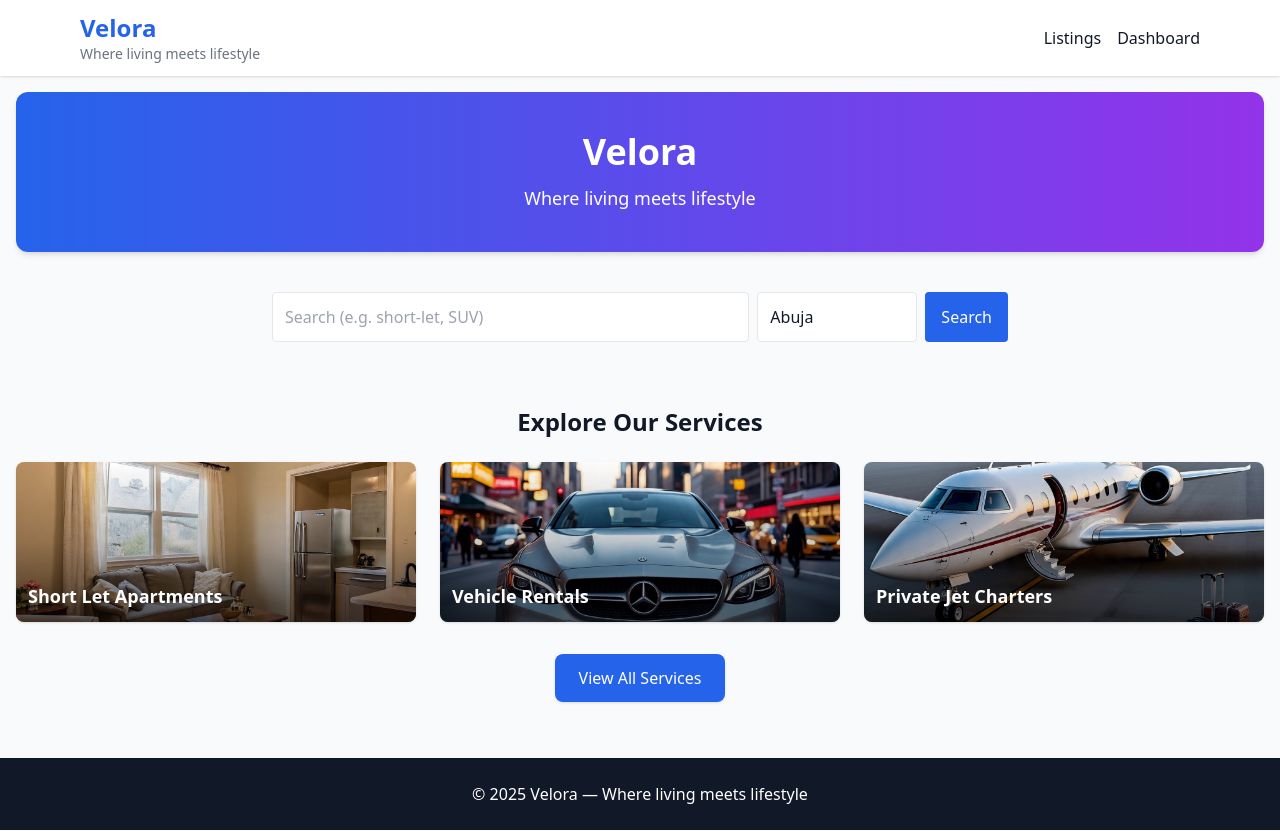
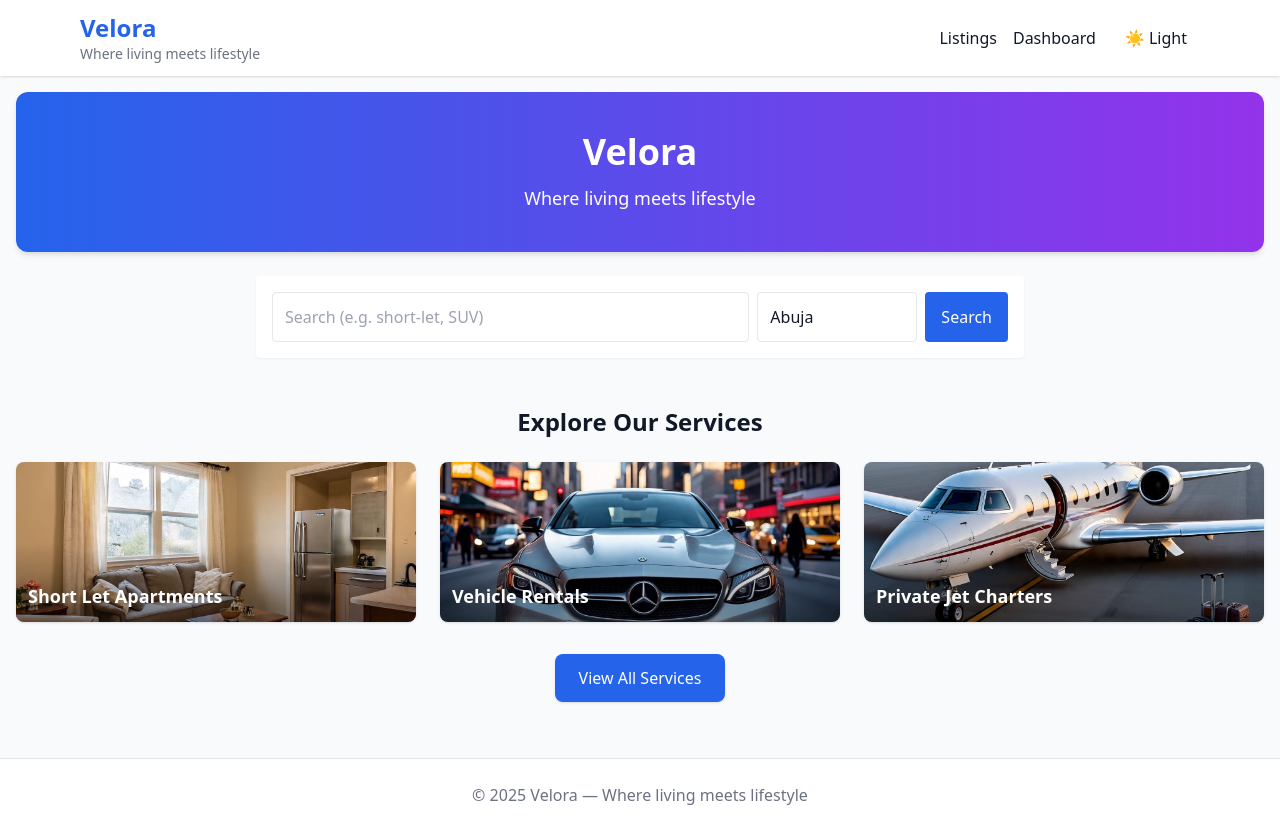
Before and after one commit to Musteey6884/velora, a React (Vite) app: page / in a window 1280 px wide. Built offline with nearby package versions, Linux system fonts and the light colour scheme; no server answers.

Commit message:
New Update

```diff
--- a/src/components/CurrencySelector.jsx
+++ b/src/components/CurrencySelector.jsx
@@ -3,7 +3,7 @@ export default function CurrencySelector({onChange}) {
   const [cur, setCur] = useState("NGN");
   function change(v){ setCur(v); onChange && onChange(v); }
   return (
-    <select value={cur} onChange={e=>change(e.target.value)} className="border p-2 rounded">
+    <select value={cur} onChange={e=>change(e.target.value)} className="border p-2 rounded bg-transparent">
       <option value="NGN">NGN</option>
       <option value="USD">USD</option>
       <option value="EUR">EUR</option>
--- a/src/components/Footer.jsx
+++ b/src/components/Footer.jsx
@@ -1,8 +1,8 @@
 export default function Footer(){
   return (
-    <footer className="bg-gray-900 text-white mt-10">
+    <footer className="surface mt-10 border-t border-gray-200 dark:border-gray-700 transition-colors">
       <div className="max-w-6xl mx-auto px-4 py-6 text-center">
-        <div>© {new Date().getFullYear()} Velora — Where living meets lifestyle</div>
+        <div className="muted">© {new Date().getFullYear()} Velora — Where living meets lifestyle</div>
       </div>
     </footer>
   )
--- a/src/components/Header.jsx
+++ b/src/components/Header.jsx
@@ -1,16 +1,36 @@
 import { Link } from "react-router-dom";
+import { useEffect, useState } from "react";
+
 export default function Header(){
+  const [theme, setTheme] = useState(() => localStorage.getItem('velora_theme') || 'light');
+
+  useEffect(()=>{
+    document.documentElement.setAttribute('data-theme', theme === 'dark' ? 'dark' : 'light');
+    localStorage.setItem('velora_theme', theme);
+  }, [theme]);
+
+  const toggle = () => setTheme(t => t === 'dark' ? 'light' : 'dark');
+
   return (
-    <header className="bg-white shadow sticky top-0 z-40">
+    <header className="surface shadow sticky top-0 z-40 transition-colors">
       <div className="max-w-6xl mx-auto px-4 py-3 flex items-center justify-between">
         <div>
           <Link to="/" className="text-2xl font-bold text-blue-600">Velora</Link>
-          <div className="text-sm text-gray-500">Where living meets lifestyle</div>
+          <div className="text-sm muted">Where living meets lifestyle</div>
         </div>
-        <nav className="space-x-4">
-          <Link to="/listings" className="hover:text-blue-600">Listings</Link>
-          <Link to="/dashboard" className="hover:text-blue-600">Dashboard</Link>
-        </nav>
+        <div className="flex items-center gap-4">
+          <nav className="space-x-4 hidden sm:block">
+            <Link to="/listings" className="hover:text-blue-400">Listings</Link>
+            <Link to="/dashboard" className="hover:text-blue-400">Dashboard</Link>
+          </nav>
+          <button
+            aria-label="Toggle theme"
+            onClick={toggle}
+            className="px-3 py-1 rounded border border-transparent hover:border-gray-300 transition-colors"
+          >
+            {theme === 'dark' ? '🌙 Dark' : '☀️ Light'}
+          </button>
+        </div>
       </div>
     </header>
   )
--- a/src/components/ListingCard.jsx
+++ b/src/components/ListingCard.jsx
@@ -1,10 +1,10 @@
 import { Link } from "react-router-dom";
 export default function ListingCard({item}){
   return (
-    <div className="border rounded-lg p-3 bg-white">
-      <div className="h-40 bg-gray-200 rounded mb-3 flex items-center justify-center">Image</div>
+    <div className="border rounded-lg p-3 surface transition-colors">
+      <div className="h-40 surface rounded mb-3 flex items-center justify-center">Image</div>
       <h3 className="font-semibold text-lg">{item.title}</h3>
-      <p className="text-sm text-gray-600">{item.type} • {item.city}</p>
+      <p className="text-sm muted">{item.type} • {item.city}</p>
       <p className="mt-2 font-bold">₦{(item.pricePerMonth||item.pricePerNight||0).toLocaleString()}</p>
       <div className="mt-3 flex gap-2">
         <Link to={`/listings/${item._id}`} className="flex-1 text-center bg-blue-600 text-white py-2 rounded">View</Link>
--- a/src/components/SearchBar.jsx
+++ b/src/components/SearchBar.jsx
@@ -10,9 +10,9 @@ export default function SearchBar({defaultCity="Abuja"}) {
     nav(`/listings?q=${encodeURIComponent(q)}&city=${encodeURIComponent(city)}`);
   }
   return (
-    <form onSubmit={submit} className="max-w-3xl mx-auto p-4 flex gap-2">
-      <input className="flex-1 p-3 border rounded" placeholder="Search (e.g. short-let, SUV)" value={q} onChange={e=>setQ(e.target.value)} />
-      <input className="w-40 p-3 border rounded" placeholder="City" value={city} onChange={e=>setCity(e.target.value)} />
+    <form onSubmit={submit} className="max-w-3xl mx-auto p-4 flex gap-2 surface rounded shadow-sm">
+      <input className="flex-1 p-3 border rounded bg-transparent" placeholder="Search (e.g. short-let, SUV)" value={q} onChange={e=>setQ(e.target.value)} />
+      <input className="w-40 p-3 border rounded bg-transparent" placeholder="City" value={city} onChange={e=>setCity(e.target.value)} />
       <button className="bg-blue-600 text-white px-4 rounded">Search</button>
     </form>
   );
--- a/src/components/ServiceCard.jsx
+++ b/src/components/ServiceCard.jsx
@@ -10,7 +10,7 @@ export default function ServiceCard({ title, image, link }) {
           alt={title}
           className="w-full h-32 sm:h-40 object-cover group-hover:scale-105 transition-transform duration-300"
         />
-        <div className="absolute inset-0 bg-gradient-to-t from-black/60 via-black/20 to-transparent flex items-end p-3">
+        <div className="absolute inset-0 bg-gradient-to-t from-black/40 via-transparent to-transparent flex items-end p-3">
           <h3 className="text-white text-sm sm:text-lg font-semibold">{title}</h3>
         </div>
       </div>
--- a/src/index.css
+++ b/src/index.css
@@ -2,5 +2,32 @@
 @tailwind components;
 @tailwind utilities;
 
-body { @apply bg-gray-50 text-gray-900; }
+:root{
+	--bg: #f9fafb; /* light gray */
+	--surface: #ffffff;
+	--muted: #6b7280;
+	--text: #111827;
+	--primary: #2563eb;
+}
+
+[data-theme="dark"]{
+	--bg: #0b1220; /* very dark blue/near-black */
+	--surface: #071126; /* slightly lighter surface */
+	--muted: #9ca3af;
+	--text: #e6eef8;
+	--primary: #60a5fa;
+}
+
+html,body,#root { height: 100%; }
+
+body {
+	background-color: var(--bg);
+	color: var(--text);
+}
+
+.surface { background-color: var(--surface); }
+.muted { color: var(--muted); }
 a { color: inherit; }
+
+/* small utilities not in Tailwind */
+.transition-colors { transition: background-color .2s, color .2s; }
--- a/src/pages/Dashboard.jsx
+++ b/src/pages/Dashboard.jsx
@@ -26,7 +26,7 @@ export default function Dashboard(){
       <div className="flex items-center justify-between">
         <div>
           <h2 className="text-2xl font-semibold">Hello, {user?.name || "Guest"}</h2>
-          <p className="text-sm text-gray-600">Velora points: {user?.points ?? 0}</p>
+          <p className="text-sm muted">Velora points: {user?.points ?? 0}</p>
         </div>
         <div className="flex items-center gap-3">
           <CurrencySelector onChange={setCurrency} />
@@ -43,7 +43,7 @@ export default function Dashboard(){
       <section className="mt-6">
         <h3 className="text-xl font-semibold">Nearby attractions</h3>
         <div className="mt-3">
-          {nearby.map(n => <div key={n.id} className="p-3 bg-white rounded mb-2">{n.name} — {n.type} — {n.distanceKm} km</div>)}
+         {nearby.map(n => <div key={n.id} className="p-3 surface rounded mb-2">{n.name} — {n.type} — {n.distanceKm} km</div>)}
         </div>
       </section>
     </div>
```
Also changed, not shown: src/components/QuickBookModal.jsx (+6 -6 lines), 1 other file (tests, documents, lock files or other folders).
